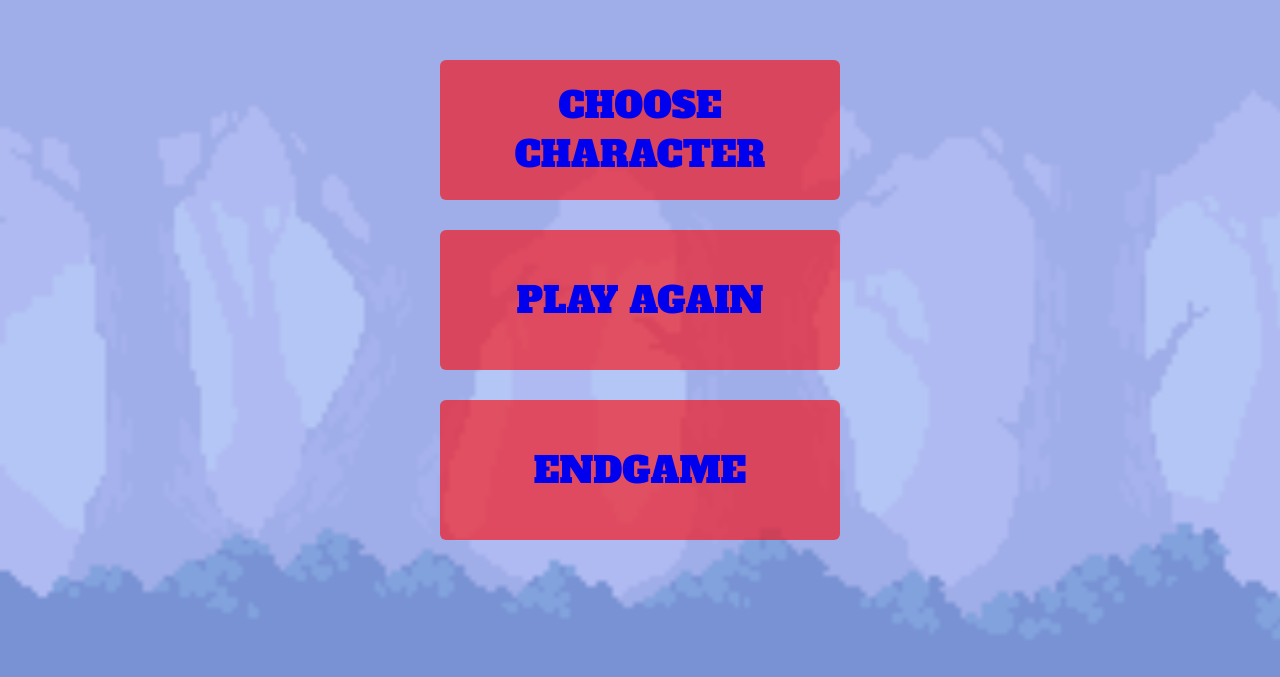
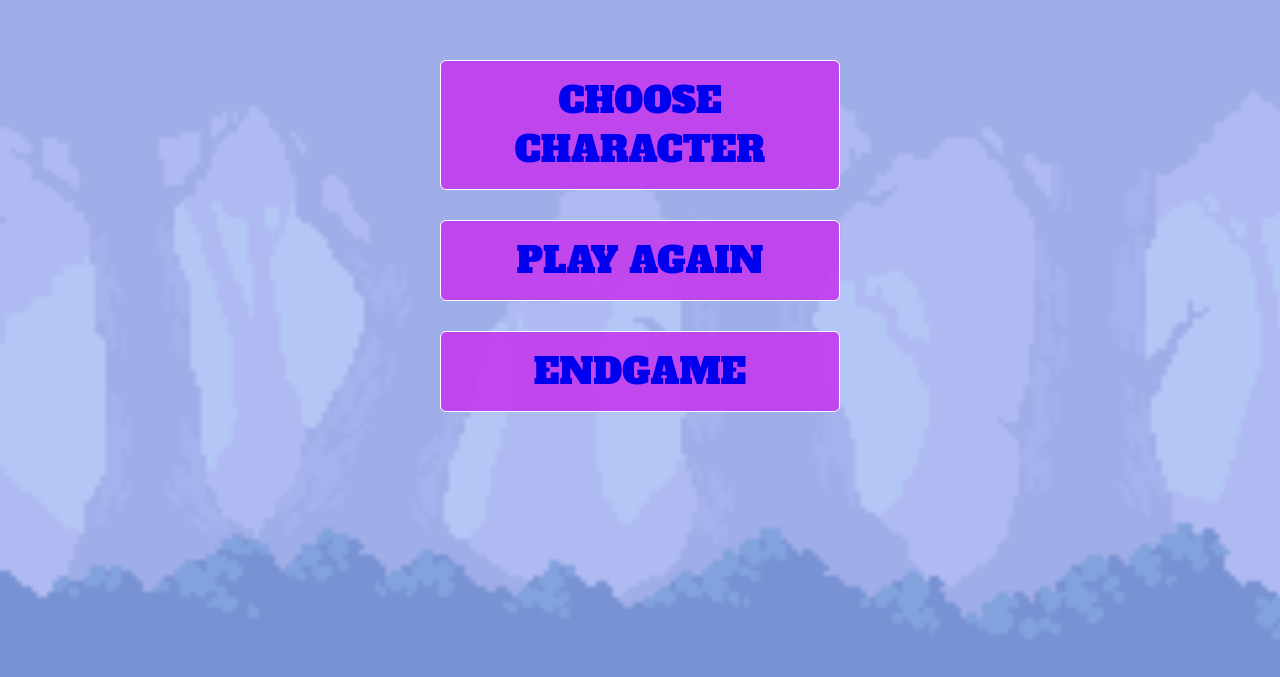
Before and after one commit to LilOTechGod/Clash-of-Characters, a React (Create React App) app in the folder client/: page /endMenu in a window 1280 px wide. Shown: the part 105-782 px from the top of the page. Built offline with nearby package versions, Linux system fonts and the light colour scheme.

Commit message:
added styling to homepage and endmenu page, made styling look consistent for both pages

```diff
--- a/client/src/components/Endmenu/Endmenu.js
+++ b/client/src/components/Endmenu/Endmenu.js
@@ -7,23 +7,18 @@ export const EndMenu = () => {
     return (
         <div className="endmenu-page">
 
-            <div className="end-button">
-            <Link to="/characterSelect">
+            <Link className="end-button" to="/characterSelect">
                 CHOOSE CHARACTER
             </Link>
-            </div>
 
-            <div className="end-button">
-            <Link to="/battleScreen">
+            <Link className="end-button" to="/battleScreen">
                 PLAY AGAIN
             </Link>
-            </div>
 
-            <div className="end-button">
-            <Link to="/">
+            <Link className="end-button" to="/">
                 ENDGAME
             </Link>
-            </div>
+
         </div>
     );
 };
--- a/client/src/components/Endmenu/index.css
+++ b/client/src/components/Endmenu/index.css
@@ -8,22 +8,22 @@
 
 .end-button {
     display: flex;
-    border: 0px;
-    background-color: rgb(255,0,0,0.6);
+    border: 1px solid #fff;
+    background-color: rgba(194, 63, 238, 0.93);
     border-radius: 6px;
     padding: 15px 32px;
     font-size: 36px;
     margin: 15px 0;
     transition-duration: 0.2s;
     width: 400px;
-    height: 140px;
+    height: 1-0px;
     align-items: center;
     justify-content: center;
     font-family: "Alfa Slab One", cursive;
-
     }
 
     .end-button:hover {
-    background-color:rgb(255,0,0,0.8)
-
+        background-color: rgba(136, 59, 180, 0.764);
+        color: #fff;
+        border: 1px solid rgb(4, 4, 4);
     }
--- a/client/src/components/Header/index.css
+++ b/client/src/components/Header/index.css
@@ -8,7 +8,7 @@
     flex-direction: column;
 }
 
-.clash-title{
+.clash-title {
     font-family: "Alfa Slab One", cursive;
     text-align: left;
     font-size: 74px;
@@ -18,14 +18,16 @@
     display: flex;
     justify-content: flex-start;
     margin-left: 24px;
+    margin-right: 24px;
+    text-align: center;
 }
 
-.logInOut{
+.logInOut {
     font-family: "Alfa Slab One", cursive;
     display: flex;
-    border:0px;
+    border: 1px solid #fff;
     background-color: rgba(194, 63, 238, 0.93);
-    border-radius:6px;
+    border-radius: 6px;
     padding: 15px 32px;
     font-size: 48px;
     margin: 20px 0;
@@ -37,6 +39,53 @@
 }
 
 .logInOut:hover {
-    background-color: rgba(194, 85, 238, 1);
+    background-color: rgba(136, 59, 180, 0.764);
+    color: #fff;
+    border: 1px solid rgb(4, 4, 4);
 
+}
+
+.clash-title {
+    -webkit-animation-name: zoomInDown;
+    animation-name: zoomInDown;
+    -webkit-animation-duration: .8s;
+    animation-duration: .8s;
+    -webkit-animation-fill-mode: both;
+    animation-fill-mode: both;
+}
+
+@-webkit-keyframes zoomInDown {
+    0% {
+        opacity: 0;
+        -webkit-transform: scale3d(.1, .1, .1) translate3d(0, -1000px, 0);
+        transform: scale3d(.1, .1, .1) translate3d(0, -1000px, 0);
+        -webkit-animation-timing-function: cubic-bezier(0.550, 0.055, 0.675, 0.190);
+        animation-timing-function: cubic-bezier(0.550, 0.055, 0.675, 0.190);
     }
+
+    60% {
+        opacity: 1;
+        -webkit-transform: scale3d(.475, .475, .475) translate3d(0, 60px, 0);
+        transform: scale3d(.475, .475, .475) translate3d(0, 60px, 0);
+        -webkit-animation-timing-function: cubic-bezier(0.175, 0.885, 0.320, 1);
+        animation-timing-function: cubic-bezier(0.175, 0.885, 0.320, 1);
+    }
+}
+
+@keyframes zoomInDown {
+    0% {
+        opacity: 0;
+        -webkit-transform: scale3d(.1, .1, .1) translate3d(0, -1000px, 0);
+        transform: scale3d(.1, .1, .1) translate3d(0, -1000px, 0);
+        -webkit-animation-timing-function: cubic-bezier(0.550, 0.055, 0.675, 0.190);
+        animation-timing-function: cubic-bezier(0.550, 0.055, 0.675, 0.190);
+    }
+
+    60% {
+        opacity: 1;
+        -webkit-transform: scale3d(.475, .475, .475) translate3d(0, 60px, 0);
+        transform: scale3d(.475, .475, .475) translate3d(0, 60px, 0);
+        -webkit-animation-timing-function: cubic-bezier(0.175, 0.885, 0.320, 1);
+        animation-timing-function: cubic-bezier(0.175, 0.885, 0.320, 1);
+    }
+}
--- a/client/src/components/Header/index.js
+++ b/client/src/components/Header/index.js
@@ -10,16 +10,12 @@ const Header = () => {
   };
   return (
     <header className="header-container">
-      <div className="">
-        <div>
-          <Link className="" to="/">
-            <h1 className="clash-title">Clash of Characters</h1>
+          <Link className="clash-title" to="/">
+            Clash of Characters
           </Link>
-        </div>
         <div className="logInOut-container">
           {Auth.loggedIn() ? (
             <>
-
               <button className="logInOut" onClick={logout}>
                 Logout
               </button>
@@ -35,7 +31,6 @@ const Header = () => {
             </>
           )}
         </div>
-      </div>
     </header>
   );
 };
```
